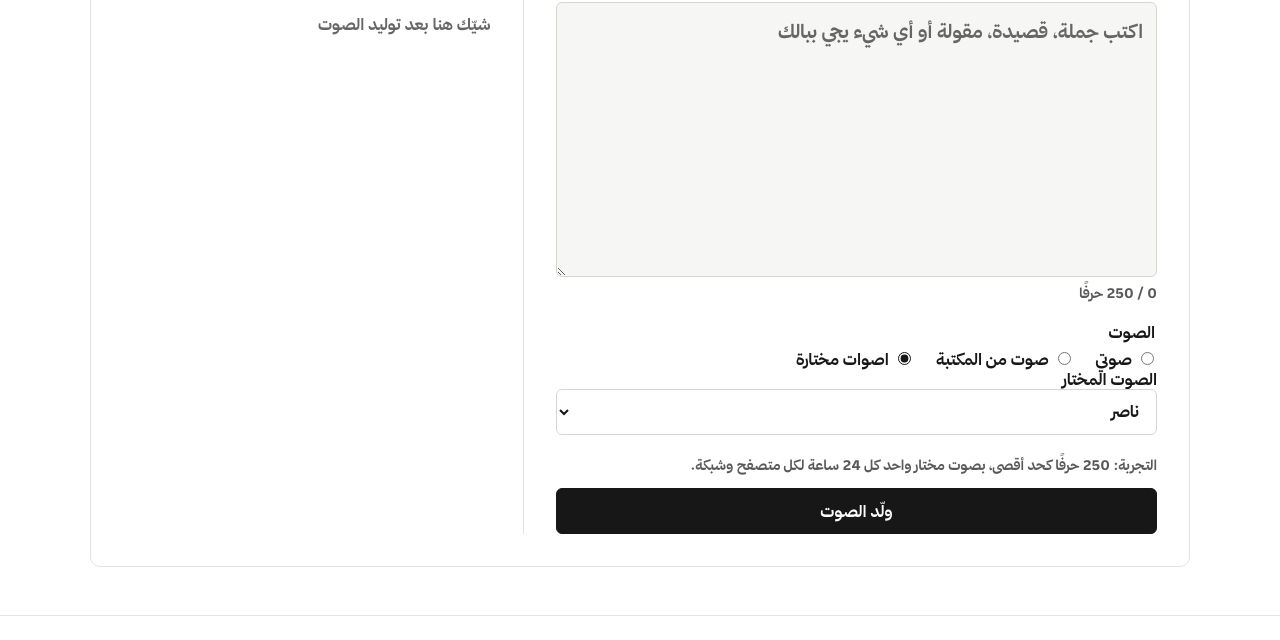
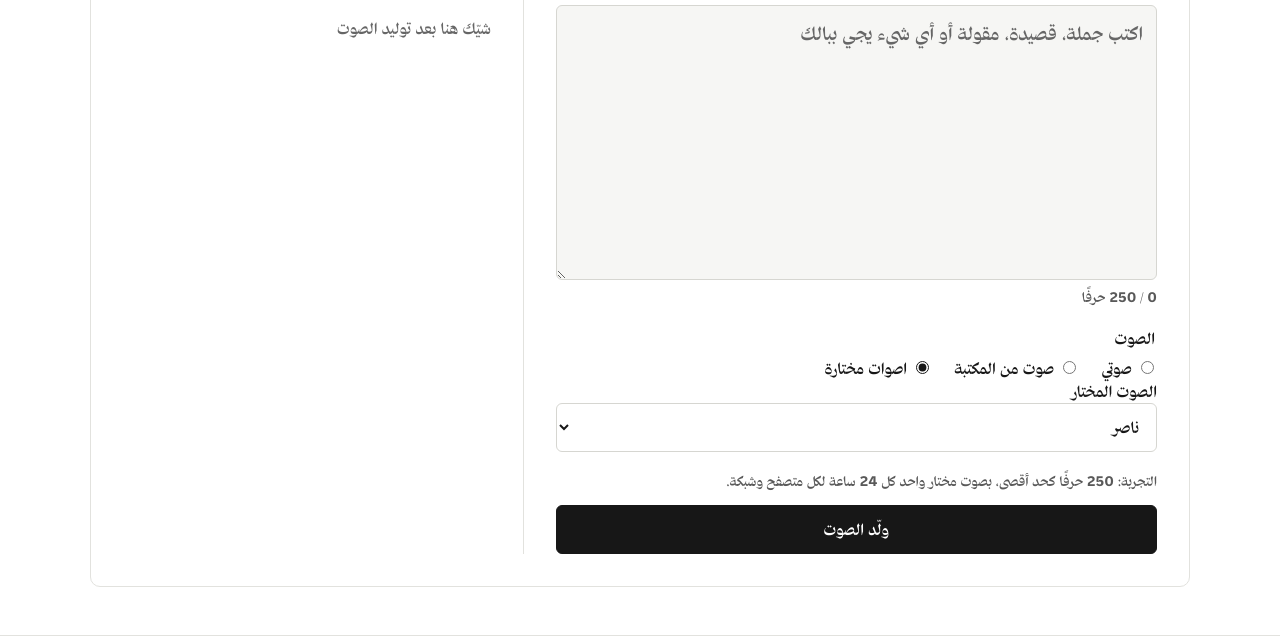
Before and after one commit to FayaaDev/ManTooq, a plain HTML site: page web/index.html in a window 1280 px wide. Shown: the part 270-910 px from the top of the page. Drawn offline with Linux system fonts and the light colour scheme.

Commit message:
Apply ManFath fonts

```diff
--- a/web/style.css
+++ b/web/style.css
@@ -1,5 +1,6 @@
-@font-face { font-family: Thmanyah; src: url('font/thmanyahsans-Bold.woff2') format('woff2'); font-display: swap; font-weight: 700; }
-:root { color-scheme: light; font-family: Thmanyah, sans-serif; color: #171717; background: #fff; }
+@font-face { font-family: 'ManFath Digits'; src: url('font/thmanyahsans-Bold.woff2') format('woff2'); font-display: swap; font-weight: 700; font-style: normal; unicode-range: U+0030-0039; }
+@font-face { font-family: 'ManFath Text'; src: url('font/Arsenica-Arabic-Antiqua-Demibold.ttf') format('truetype'); font-display: swap; font-weight: 600; font-style: normal; }
+:root { --font-manfath: 'ManFath Digits', 'ManFath Text'; color-scheme: light; font-family: var(--font-manfath); color: #171717; background: #fff; }
 * { box-sizing: border-box; }
 body { margin: 0; min-height: 100vh; display: flex; flex-direction: column; }
 button, input, textarea, select { font: inherit; }
```
Also changed, not shown: web/font/Arsenica-Arabic-Antiqua-Demibold.ttf (added), 1 other file.
